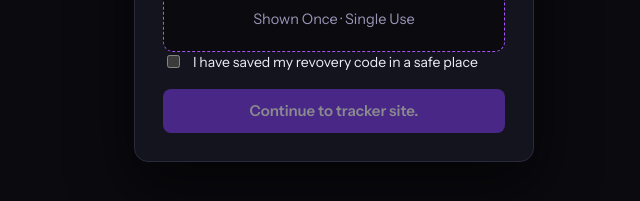
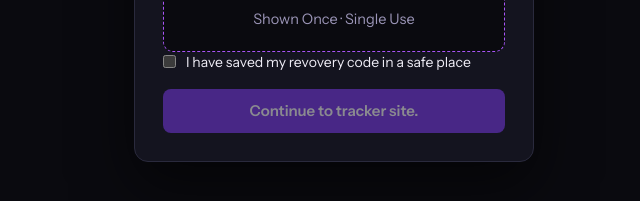
Before and after one commit to Aidan4715/Internship-Tracker, a plain HTML site: page site/first_page/signup_page/signup.html in a window 1280 px wide. Shown: the part 437-638 px from the top of the page, 306-946 px from the left. Drawn offline with Linux system fonts and the light colour scheme.

Commit message:
small formatting fixes

```diff
--- a/site/first_page/auth.css
+++ b/site/first_page/auth.css
@@ -146,3 +146,8 @@
     font-size: 14px;
     cursor: pointer;
 }
+
+.check input{
+    margin: 3px 0 0;
+    accent-color: var(--accent-btn)
+}
```
